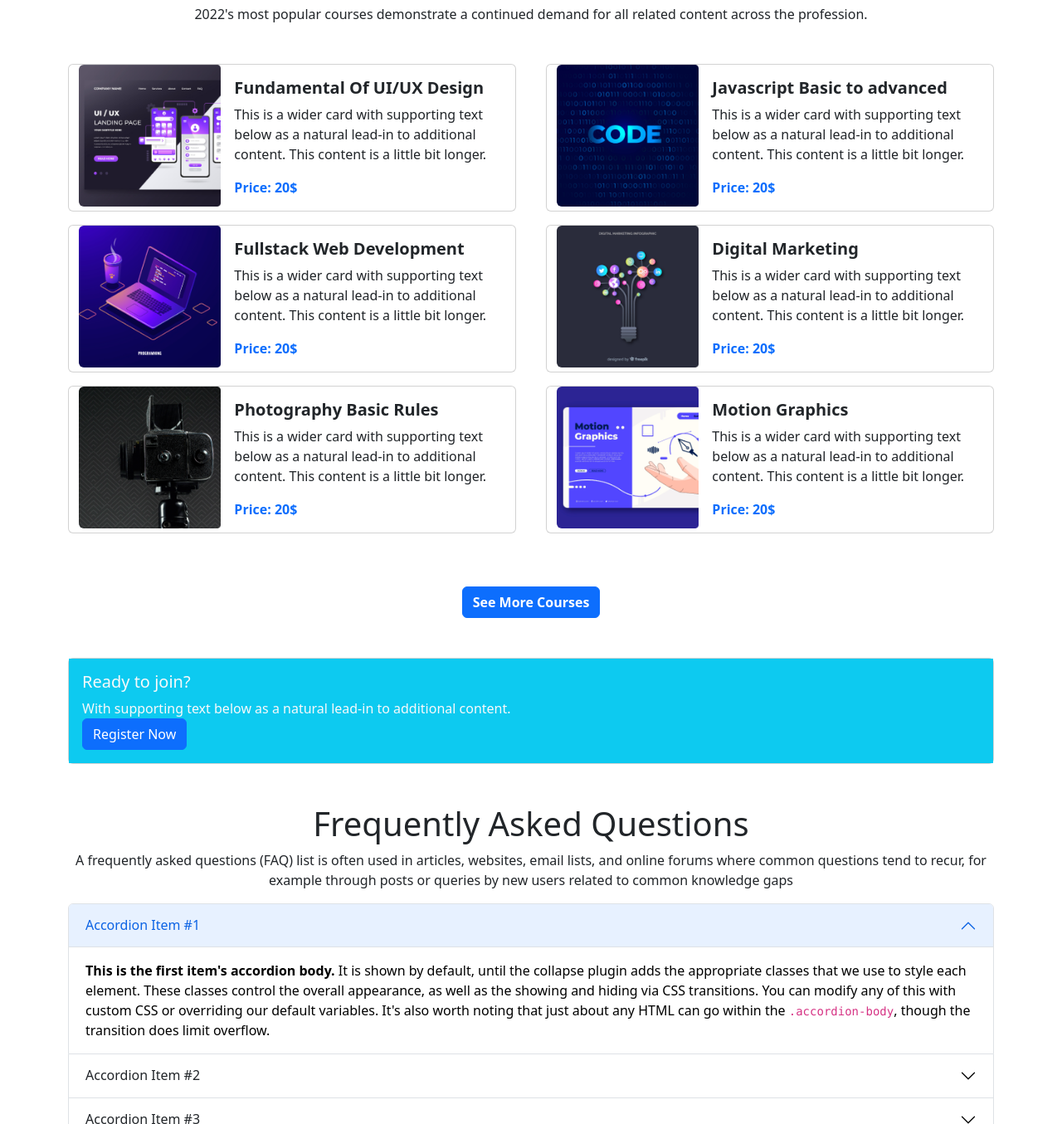
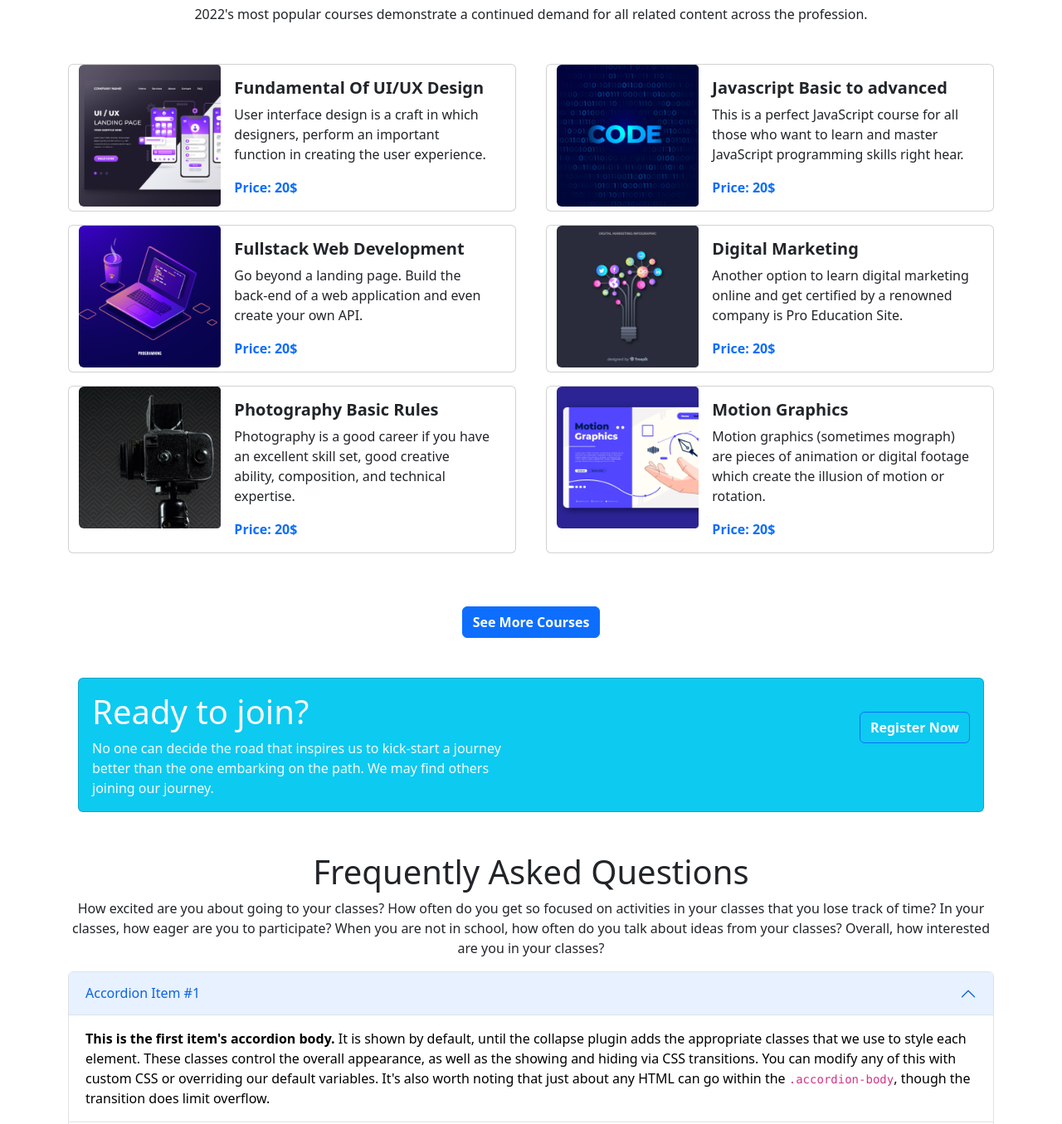
Before and after one commit to DidarulIslam1/Assignment-03, a plain HTML site: page index.html in a window 1280 px wide. Shown: the part 848-2203 px from the top of the page at 83% size. Drawn offline with nearby package versions, Linux system fonts and the light colour scheme.

Commit message:
change lorem ipsum and some modification added

```diff
--- a/index.html
+++ b/index.html
@@ -10,7 +10,7 @@
 </head>
 
 <body>
-    <!-- start header -->
+    <!-- start header part -->
     <header class="container">
         <nav class="navbar navbar-expand-lg bg-light">
             <div class="container">
@@ -46,7 +46,7 @@
                 </div>
             </div>
         </nav>
-        <!-- Slider start -->
+        <!-- start Slider part -->
         <section class="container mt-5">
             <div id="carouselExampleCaptions" class="carousel slide" data-bs-ride="false">
                 <div class="carousel-indicators">
@@ -58,37 +58,40 @@
                         aria-label="Slide 3"></button>
                 </div>
                 <div class="carousel-inner">
-                    <div class="carousel-item active">
+                    <div class="carousel-item active" data-bs-interval="10000">
                         <img src="images/cover/cover-1.png" class="d-block w-100" alt="...">
                         <div class="carousel-caption d-none d-md-block">
-                            <h1 class="text-dark fw-bold">Get started with online learning</h1>
-                            <p class="h4 text-dark fw-bold">In this free online course, Get started with online
+                            <h1 class="fw-bold">Get started with online learning</h1>
+                            <p class="h4 fw-bold">In this free online course, Get started with online
                                 learning, you
                                 will find
                                 out what
                                 online learning is and what it can offer you.</p>
+                            <button class="btn btn-info" type="submit">Get Started</button>
                         </div>
                     </div>
-                    <div class="carousel-item">
-                        <img src="images/cover/cover-2.jpg" class="d-block w-100" alt="...">
+                    <div class="carousel-item" data-bs-interval="2000">
+                        <img src="images/cover/cover-2.jpg" class="d-block w-100" alt="">
                         <div class="carousel-caption d-none d-md-block">
-                            <h1 class="text-dark fw-bold">Get started with online learning</h1>
-                            <p class="h4 text-dark fw-bold">In this free online course, Get started with online
+                            <h1 class="fw-bold">Get started with online learning</h1>
+                            <p class="h4 fw-bold">In this free online course, Get started with online
                                 learning, you
                                 will find
                                 out what
                                 online learning is and what it can offer you.</p>
+                            <button class="btn btn-info" type="submit">Get Started</button>
                         </div>
                     </div>
                     <div class="carousel-item">
-                        <img src="images/cover/cover-3.jpg" class="d-block w-100" alt="...">
+                        <img src="images/cover/cover-3.jpg" class="d-block w-100" alt="">
                         <div class="carousel-caption d-none d-md-block">
-                            <h1 class="text-dark fw-bold">Get started with online learning</h1>
-                            <p class="h4 text-dark fw-bold">In this free online course, Get started with online
+                            <h1 class="fw-bold">Get started with online learning</h1>
+                            <p class="h4 fw-bold">In this free online course, Get started with online
                                 learning, you
                                 will find
                                 out what
                                 online learning is and what it can offer you.</p>
+                            <button class="btn btn-info" type="submit">Get Started</button>
                         </div>
                     </div>
                 </div>
@@ -104,10 +107,10 @@
                 </button>
             </div>
         </section>
-        <!-- slider end -->
+        <!-- end slider part -->
     </header>
-    <!-- end header -->
-    <!-- start main section -->
+    <!-- end header part -->
+    <!-- start main part -->
     <main class="container mt-5">
         <section class="text-center">
             <div class="pt-5">
@@ -127,9 +130,8 @@
                         <div class="col-md-8">
                             <div class="card-body">
                                 <h5 class="card-title fw-bold">Fundamental Of UI/UX Design</h5>
-                                <p class="card-text">This is a wider card with supporting text below as a natural
-                                    lead-in to
-                                    additional content. This content is a little bit longer.</p>
+                                <p class="card-text">User interface design is a craft in which designers, perform an
+                                    important function in creating the user experience.</p>
                                 <p class="card-text text-primary fw-bold">Price: 20$</p>
                             </div>
                         </div>
@@ -143,9 +145,8 @@
                         <div class="col-md-8">
                             <div class="card-body">
                                 <h5 class="card-title fw-bold">Javascript Basic to advanced</h5>
-                                <p class="card-text">This is a wider card with supporting text below as a natural
-                                    lead-in to
-                                    additional content. This content is a little bit longer.</p>
+                                <p class="card-text">This is a perfect JavaScript course for all those who want to learn
+                                    and master JavaScript programming skills right hear.</p>
                                 <p class="card-text text-primary fw-bold">Price: 20$</p>
                             </div>
                         </div>
@@ -159,9 +160,8 @@
                         <div class="col-md-8">
                             <div class="card-body">
                                 <h5 class="card-title fw-bold">Fullstack Web Development</h5>
-                                <p class="card-text">This is a wider card with supporting text below as a natural
-                                    lead-in to
-                                    additional content. This content is a little bit longer.</p>
+                                <p class="card-text">Go beyond a landing page. Build the back-end of a web application
+                                    and even create your own API.</p>
                                 <p class="card-text text-primary fw-bold">Price: 20$</p>
                             </div>
                         </div>
@@ -175,9 +175,8 @@
                         <div class="col-md-8">
                             <div class="card-body">
                                 <h5 class="card-title fw-bold">Digital Marketing</h5>
-                                <p class="card-text">This is a wider card with supporting text below as a natural
-                                    lead-in to
-                                    additional content. This content is a little bit longer.</p>
+                                <p class="card-text">Another option to learn digital marketing online and get certified
+                                    by a renowned company is Pro Education Site.</p>
                                 <p class="card-text text-primary fw-bold">Price: 20$</p>
                             </div>
                         </div>
@@ -191,9 +190,8 @@
                         <div class="col-md-8">
                             <div class="card-body">
                                 <h5 class="card-title fw-bold">Photography Basic Rules</h5>
-                                <p class="card-text">This is a wider card with supporting text below as a natural
-                                    lead-in to
-                                    additional content. This content is a little bit longer.</p>
+                                <p class="card-text">Photography is a good career if you have an excellent skill set,
+                                    good creative ability, composition, and technical expertise.</p>
                                 <p class="card-text text-primary fw-bold">Price: 20$</p>
                             </div>
                         </div>
@@ -207,9 +205,8 @@
                         <div class="col-md-8">
                             <div class="card-body">
                                 <h5 class="card-title fw-bold">Motion Graphics</h5>
-                                <p class="card-text">This is a wider card with supporting text below as a natural
-                                    lead-in to
-                                    additional content. This content is a little bit longer.</p>
+                                <p class="card-text">Motion graphics (sometimes mograph) are pieces of animation or
+                                    digital footage which create the illusion of motion or rotation.</p>
                                 <p class="card-text text-primary fw-bold">Price: 20$</p>
                             </div>
                         </div>
@@ -223,29 +220,32 @@
                 <button class="btn btn-primary fw-bold" type="submit">See More Courses</button>
             </div>
         </section>
-        <!-- bonus section start -->
-        <section class="mt-5">
-            <div class="card">
-                <div class="card-body bg-info">
-                    <div>
-                        <h5 class="card-title text-light">Ready to join?</h5>
-                        <p class="card-text text-light">With supporting text below as a natural lead-in to additional
-                            content.</p>
+        <!-- start bonus section -->
+        <section class="container mt-5 ">
+            <div class="card bg-info" style="width:100%">
+                <div class="card-body d-flex justify-content-between">
+                    <div class="w-50">
+                        <h1 class="card-title text-light">Ready to join?</h1>
+                        <p class="card-text text-light">No one can decide the road that inspires us to kick-start a
+                            journey better than the one embarking on the path. We may find others joining our journey.
+                        </p>
                     </div>
-                    <div class="">
-                        <a href="#" class="btn btn-primary">Register Now</a>
+                    <div class="pt-4">
+                        <button type="button" class="btn btn-outline-primary fw-bold bg-info text-light">Register
+                            Now</button>
                     </div>
                 </div>
             </div>
         </section>
-        <!-- bonus section end -->
+        <!-- end bonus section -->
         <section class="mt-5">
             <div class="text-center">
                 <h1>Frequently Asked Questions</h1>
-                <p>A frequently asked questions (FAQ) list is often used in articles, websites, email lists, and online
-                    forums where common questions tend to recur, for example through posts or queries by new users
-                    related
-                    to common knowledge gaps</p>
+                <p>
+                    How excited are you about going to your classes? How often do you get so focused on activities in
+                    your classes that you lose track of time? In your classes, how eager are you to participate? When
+                    you are not in school, how often do you talk about ideas from your classes? Overall, how interested
+                    are you in your classes?</p>
             </div>
             <div>
                 <div class="accordion" id="accordionPanelsStayOpenExample">
@@ -338,6 +338,8 @@
             </div>
         </section>
     </main>
+    <!-- end main part -->
+    <!-- footer part start -->
     <footer>
         <div class="card mt-5 text-center text-light p-5 bg-dark">
             <div class="card-body">
@@ -356,6 +358,7 @@
             </div>
         </div>
     </footer>
+    <!-- footer part end -->
     <script src="https://cdn.jsdelivr.net/npm/bootstrap@5.2.0/dist/js/bootstrap.bundle.min.js"
         integrity="sha384-A3rJD856KowSb7dwlZdYEkO39Gagi7vIsF0jrRAoQmDKKtQBHUuLZ9AsSv4jD4Xa"
         crossorigin="anonymous"></script>
```
